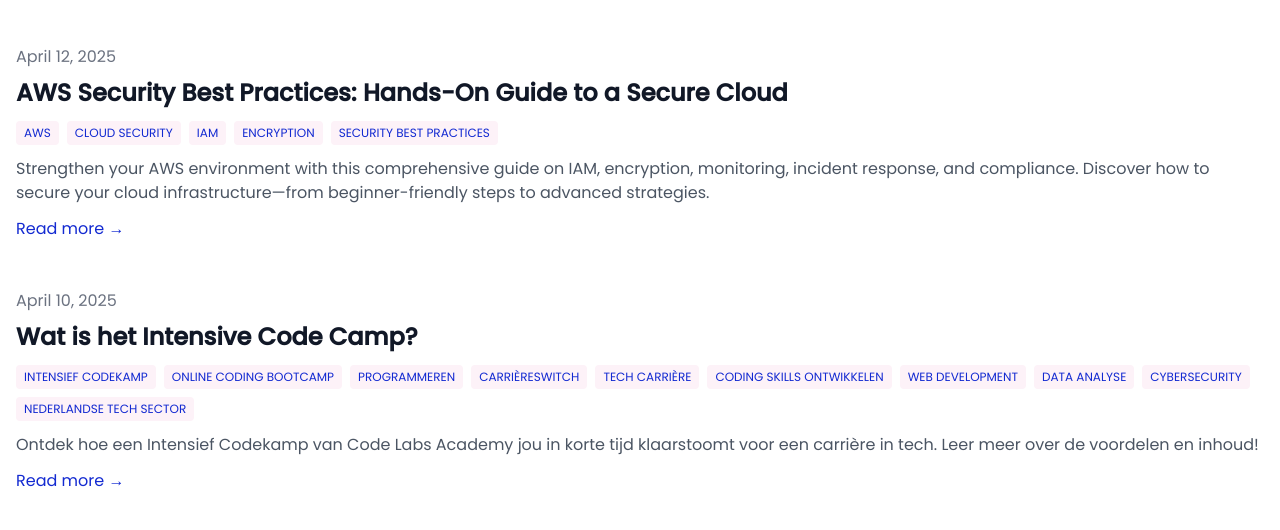
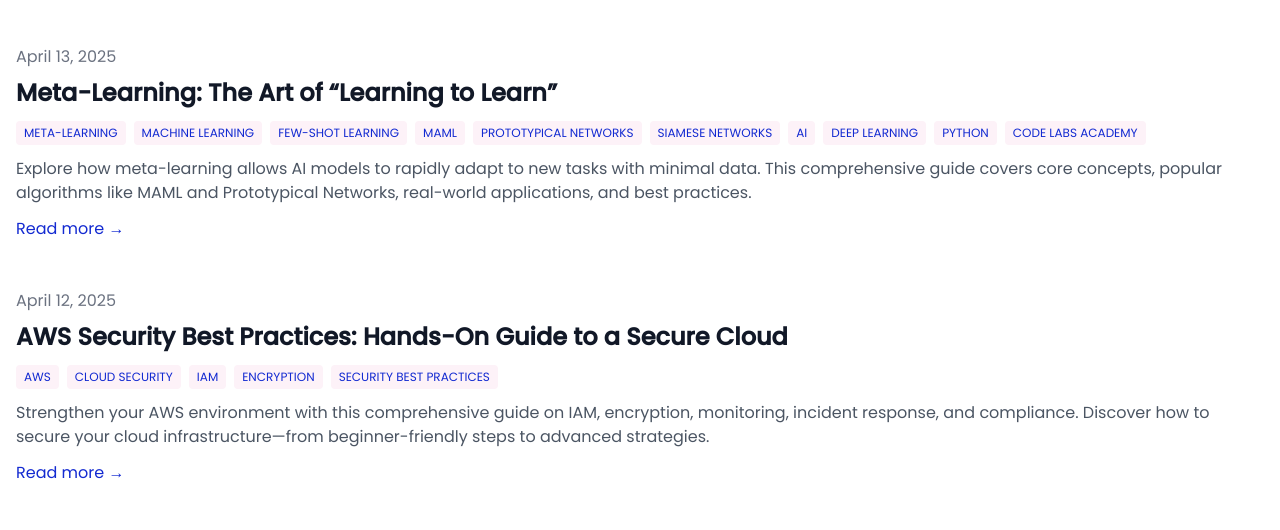
Before and after one commit to codelabsacademy/codelabsacademy.github.io, a plain HTML site: page index.html in a window 1280 px wide. Shown: the part 240-770 px from the top of the page. Drawn offline with nearby package versions, Linux system fonts and the light colour scheme.

Commit message:
Add new article: Meta-Learning: The Art of “Learning to Learn”

```diff
--- a/index.html
+++ b/index.html
@@ -108,6 +108,27 @@
       <div class="space-y-12">
         <!-- NEW CONTENT -->
       <article>
+          <time class="text-gray-500 dark:text-gray-400">April 13, 2025</time>
+          <h2 class="text-2xl font-bold mt-2 mb-3">
+            <a
+              href="meta-learning-the-art-of-learning-to-learn.html"
+              class="hover:text-primary dark:hover:text-turquoise"
+              >Meta-Learning: The Art of “Learning to Learn”</a
+            >
+          </h2>
+          <div class="flex flex-wrap gap-2 mb-3">
+          <span class="text-xs text-primary bg-pink-50 px-2 py-1 rounded uppercase">meta-learning</span><span class="text-xs text-primary bg-pink-50 px-2 py-1 rounded uppercase">machine learning</span><span class="text-xs text-primary bg-pink-50 px-2 py-1 rounded uppercase">few-shot learning</span><span class="text-xs text-primary bg-pink-50 px-2 py-1 rounded uppercase">MAML</span><span class="text-xs text-primary bg-pink-50 px-2 py-1 rounded uppercase">Prototypical Networks</span><span class="text-xs text-primary bg-pink-50 px-2 py-1 rounded uppercase">Siamese Networks</span><span class="text-xs text-primary bg-pink-50 px-2 py-1 rounded uppercase">AI</span><span class="text-xs text-primary bg-pink-50 px-2 py-1 rounded uppercase">deep learning</span><span class="text-xs text-primary bg-pink-50 px-2 py-1 rounded uppercase">Python</span><span class="text-xs text-primary bg-pink-50 px-2 py-1 rounded uppercase">Code Labs Academy</span>
+          </div>
+          <p class="text-gray-600 dark:text-gray-400 mb-3">
+            Explore how meta-learning allows AI models to rapidly adapt to new tasks with minimal data. This comprehensive guide covers core concepts, popular algorithms like MAML and Prototypical Networks, real-world applications, and best practices.
+          </p>
+          <a
+            href="meta-learning-the-art-of-learning-to-learn.html"
+            class="text-primary dark:text-blue-400 hover:text-pink-600 dark:hover:text-turquoise"
+            >Read more →</a
+          >
+        </article>
+      <article>
           <time class="text-gray-500 dark:text-gray-400">April 12, 2025</time>
           <h2 class="text-2xl font-bold mt-2 mb-3">
             <a
```
